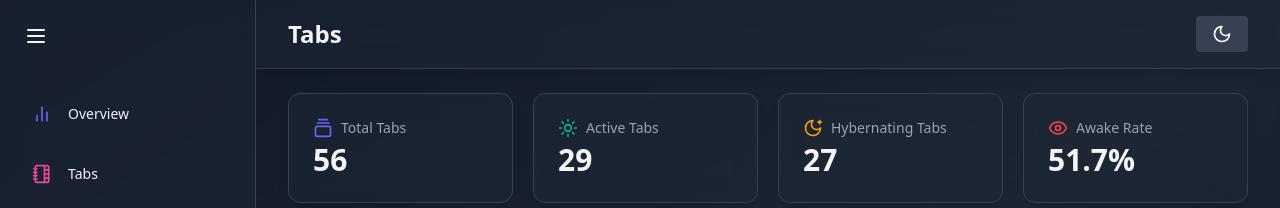
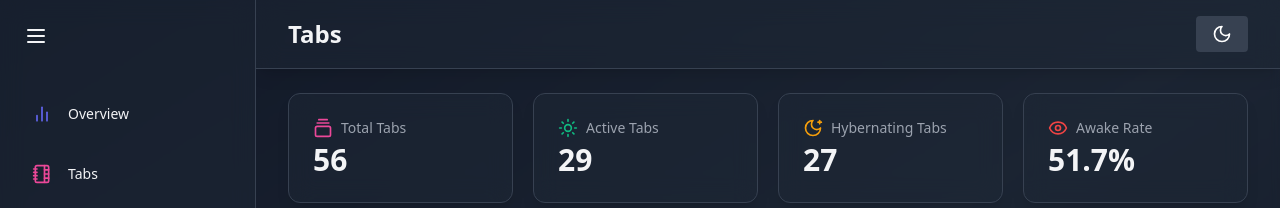
Before and after one commit to timelygator/TimelyGator, a React (Vite) app in the folder web-ui/: page /tabs in a window 1280 px wide. Shown: the top 208 px of the page. Built offline with nearby package versions, Linux system fonts and the light colour scheme.

Commit message:
fix: update color of Total Tabs stat card for better visibility

```diff
--- a/web-ui/src/pages/TabsPage.jsx
+++ b/web-ui/src/pages/TabsPage.jsx
@@ -61,7 +61,7 @@ const TabsPage = () => {
                     name='Total Tabs'
                     icon={GalleryVerticalEnd}
                     value={TabStats.totaltabs.toLocaleString()}
-                    color='#6366F1'
+                    color='#EC4899'
                 />
                 <StatCard
                     name='Active Tabs'
```
